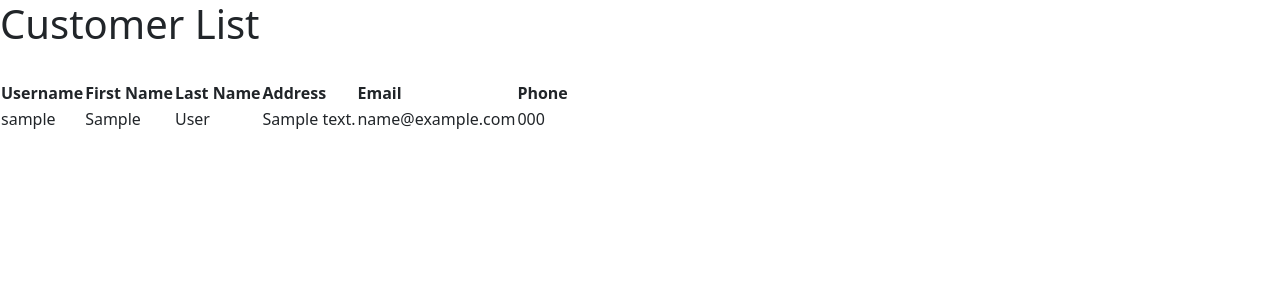
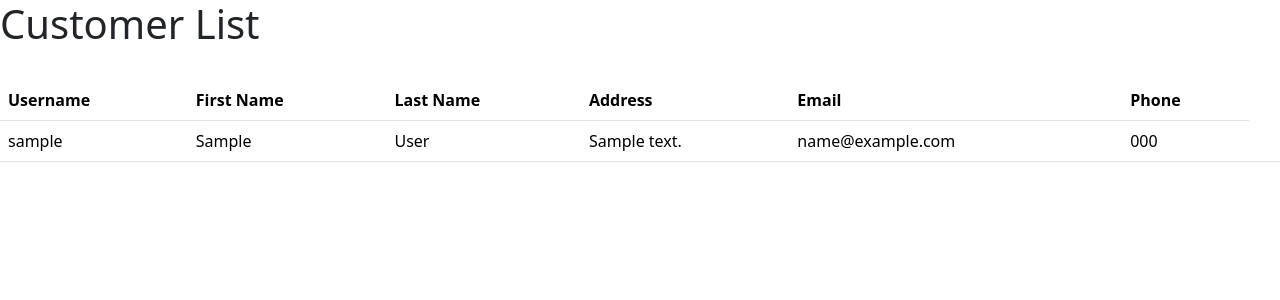
Before and after one commit to nayxie/second-full-stack-carrental, a Flask app: template rentalcars_webbapp/templates/customerList.html in a window 1280 px wide. Shown: the top 300 px of the page. Run offline with Flask 3, Linux system fonts and the light colour scheme; the template is opened without the code that fills it: most values are stand-ins (such as "Sample title", 1, 10 or a date in 2020); some libraries are stand-ins or nearby versions.

Commit message:
Update customerList.html

```diff
--- a/rentalcars_webbapp/templates/customerList.html
+++ b/rentalcars_webbapp/templates/customerList.html
@@ -16,13 +16,16 @@
             {% endif %}
 
 
-            <table>
+            <table class="table">
+              <thread>
                 <tr>
                   <th>Username</th><th>First Name</th><th>Last Name</th><th>Address</th><th>Email</th><th>Phone</th>
                   {% if access == "adminaccess" %}
                   <th>Actions</th>
                   {% endif %}
                 </tr>
+              </thread>
+              <tbody>
                 {% for customer in account %}
                     <tr>
                         <td>{{customer['Username']}}</td>
@@ -39,6 +42,7 @@
                         </td>
                     </tr>
                 {% endfor %}
+              </tbody>
             </table>
 
       </nav>
```
